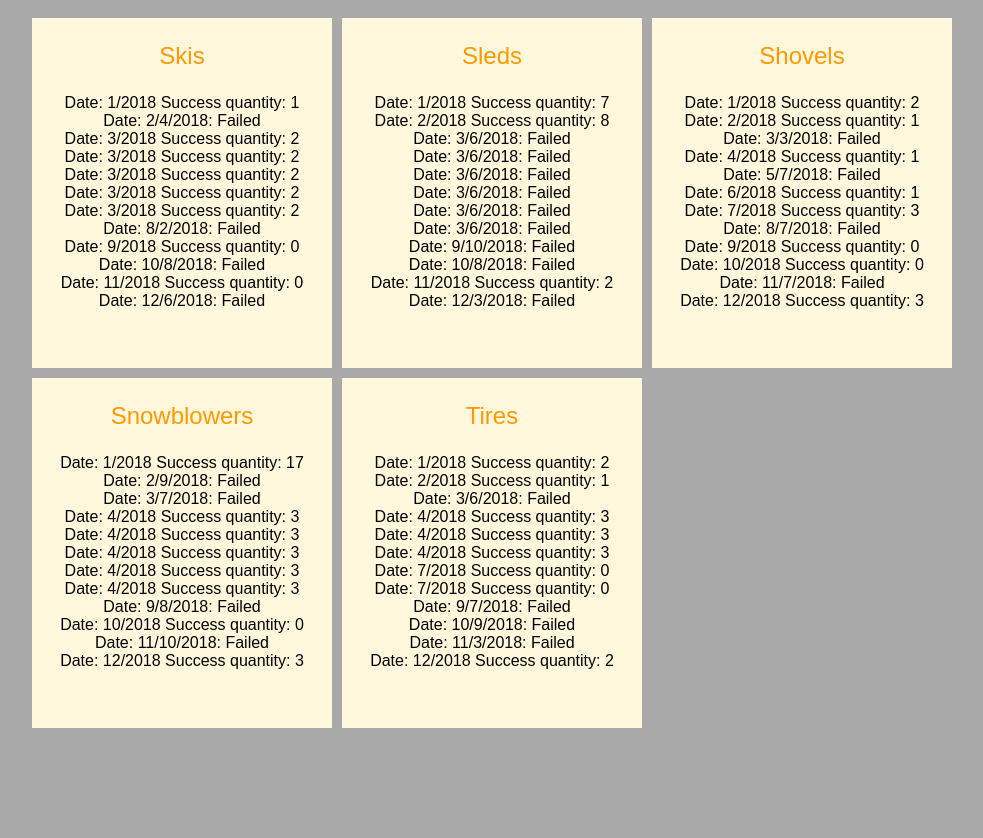
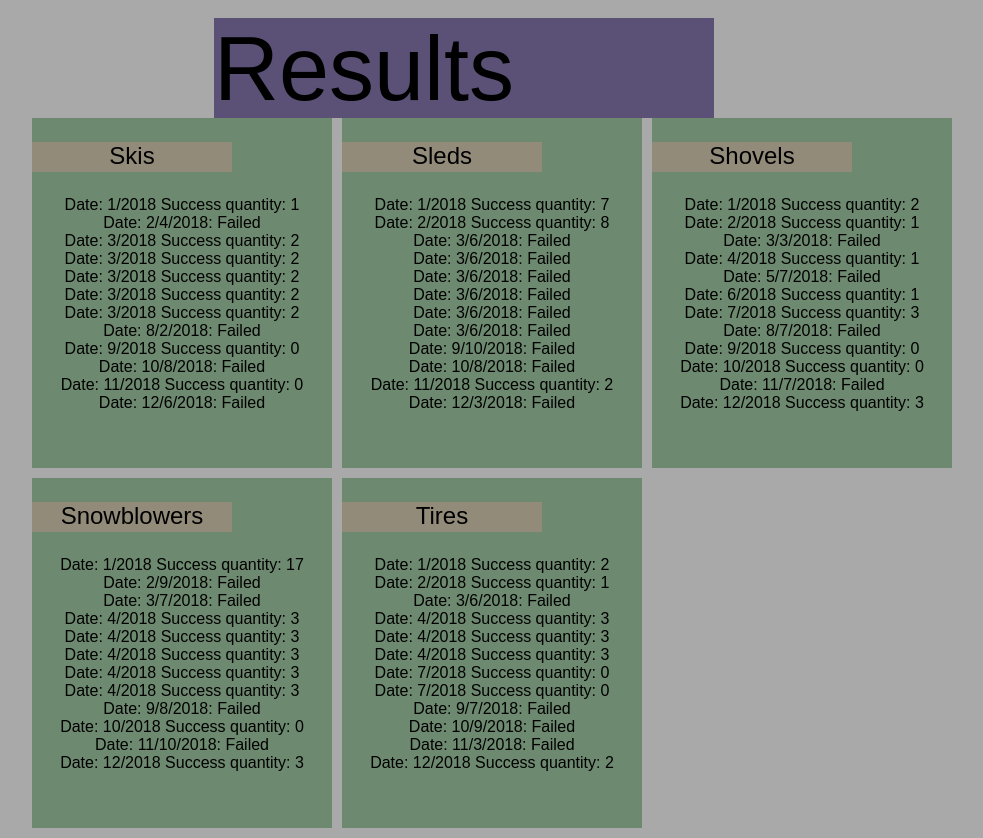
Before and after one commit to thepinkturtle/FightingFowl, a Django app: page /parse_json in a window 1280 px wide. Shown: the whole page, without its empty margins (170-1153 px from the left). Before the commit the page ends 728 px from the top, so only its background shows below. Run offline with Django 3.2, Linux system fonts and the light colour scheme.

Commit message:
Update results.html

```diff
--- a/StockerChecker/templates/results.html
+++ b/StockerChecker/templates/results.html
@@ -1,38 +1,41 @@
 {% extends 'base.html' %}
 
 {% block content %}
+    <div class="card card-5" style=" font-size:90px; height:100px; width:500px; margin-left:30%; background-color:#5B5177; font-family:Arial;">
+        Results
+    </div>
 <div style="height:100%; width:100%;">
     <div style="padding-left:15%;">
-        <div class="card card-5" style="float:left; height:350px; width:300px; background-color:cornsilk;margin:0px 5px 10px 10px; font-family:Arial;">
-            <p style="font-size: x-large; color:#ff9900; text-align:center;">Skis</p>
+        <div class="card card-5" style="float:left; height:350px; width:300px; background-color:#6D896F;margin:0px 5px 10px 10px; font-family:Arial;">
+            <p class="card card-1" style="font-size: x-large; color:black; text-align:center; background-color:#928B7A; height:30px; width:200px;">Skis</p>
             <div style="text-align:center">
                 {{skis_results|join:"<br/>"}}
             </div>
         </div>
-        <div class="card card-5" style="float:left; height:350px; width:300px; background-color:cornsilk;margin:0px 5px 10px 5px; font-family:Arial;">
-            <p style="font-size: x-large; color:#ff9900; text-align:center;">Sleds</p>
+        <div class="card card-5" style="float:left; height:350px; width:300px; background-color:#6D896F;margin:0px 5px 10px 5px; font-family:Arial;">
+            <p class="card card-1" style="font-size: x-large; color:black; text-align:center; background-color:#928B7A; height:30px; width:200px;">Sleds</p>
             <div style="text-align:center">
                 {{sleds_results|join:"<br/>"}}
             </div>
         </div>
 
-        <div class="card card-5" style="float:left; height:350px; width:300px; background-color:cornsilk;margin:0px 5px 10px 5px; font-family:Arial;">
-            <p style="font-size: x-large; color:#ff9900; text-align:center;">Shovels</p>
+        <div class="card card-5" style="float:left; height:350px; width:300px; background-color:#6D896F;margin:0px 5px 10px 5px; font-family:Arial;">
+            <p class="card card-1" style="font-size: x-large; color:black; text-align:center; background-color:#928B7A; height:30px; width:200px;">Shovels</p>
             <div style="text-align:center">
                 {{shovels_results|join:"<br/>"}}
             </div>
         </div>
     </div>
     <div style="padding-left:15%;">
-        <div class="card card-5" style="float:left; height:350px; width:300px; background-color:cornsilk;margin:0px 5px 10px 10px; font-family:Arial;">
-            <p style="font-size: x-large; color:#ff9900; text-align:center;">Snowblowers</p>
+        <div class="card card-5" style="float:left; height:350px; width:300px; background-color:#6D896F;margin:0px 5px 10px 10px; font-family:Arial;">
+            <p class="card card-1" style="font-size: x-large; color:black; text-align:center; background-color:#928B7A; height:30px; width:200px;">Snowblowers</p>
             <div style="text-align:center">
                 {{snowblowers_results|join:"<br/>"}}
             </div>
         </div>
 
-        <div class="card card-5" style="float:left; height:350px; width:300px; background-color:cornsilk;margin:0px 10px 10px 5px; font-family:Arial;">
-            <p style="font-size: x-large; color:#ff9900; text-align:center;">Tires</p>
+        <div class="card card-5" style="float:left; height:350px; width:300px; background-color:#6D896F;margin:0px 10px 10px 5px; font-family:Arial;">
+            <p class="card card-1" style="font-size: x-large; color:black; text-align:center; background-color:#928B7A; height:30px; width:200px;">Tires</p>
             <div style="text-align:center">
                 {{tires_results|join:"<br/>"}}
             </div>
```
